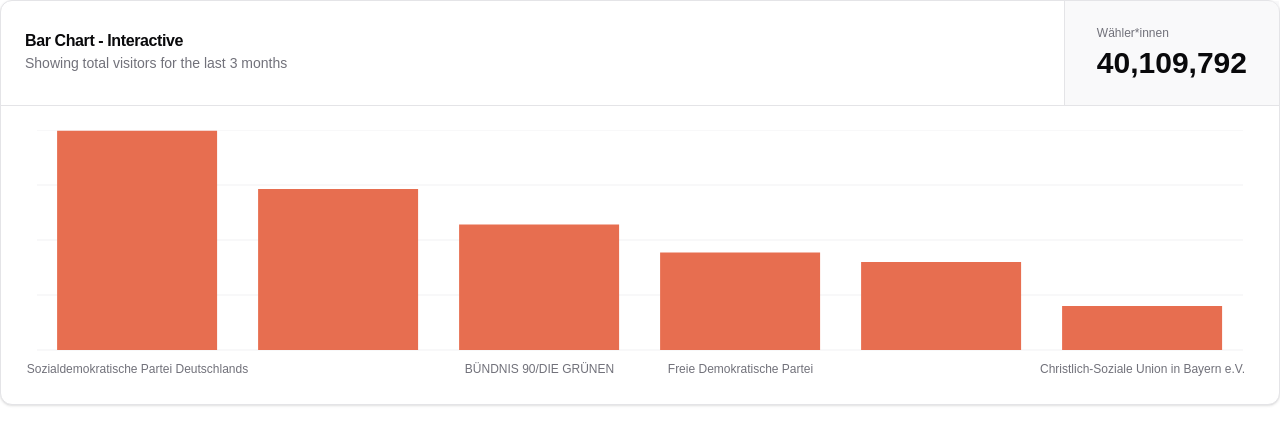
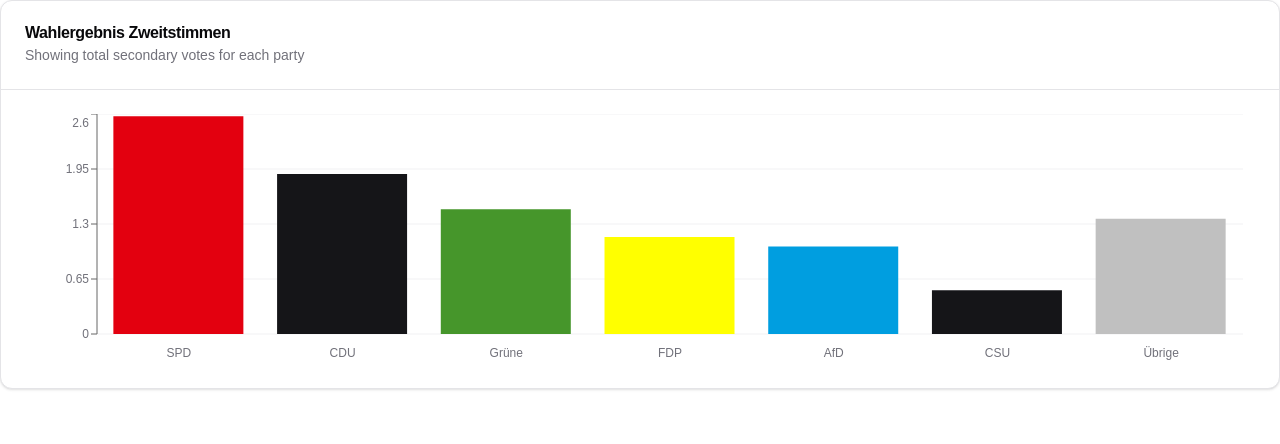
Before and after one commit to Erijl/wahlentwicklung.de, a Next.js app in the folder wahlentwicklung-ui/: page / in a window 1280 px wide. Shown: the top 444 px of the page. Built offline with nearby package versions, Linux system fonts and the light colour scheme.

Commit message:
try coloring of chart

```diff
--- a/wahlentwicklung-ui/src/app/page.tsx
+++ b/wahlentwicklung-ui/src/app/page.tsx
@@ -1,7 +1,7 @@
 "use client"
 
 import * as React from "react"
-import { Bar, BarChart, CartesianGrid, XAxis } from "recharts"
+import { Bar, BarChart, CartesianGrid, Tooltip, XAxis, YAxis } from "recharts"
 
 import {
     Card,
@@ -18,110 +18,63 @@ import {
 } from "@/components/ui/chart"
 
 const chartData = [
-  { date: "Sozialdemokratische Partei Deutschlands", desktop: 11955434, mobile: 150 },
-  { date: "Christlich Demokratische Union Deutschlands", desktop: 8775471, mobile: 180 },
-  { date: "BÜNDNIS 90/DIE GRÜNEN", desktop: 6852206, mobile: 120 },
-  { date: "Freie Demokratische Partei", desktop: 5319952, mobile: 260 },
-  { date: "Alternative für Deutschland", desktop: 4803902, mobile: 290 },
-  { date: "Christlich-Soziale Union in Bayern e.V.", desktop: 2402827, mobile: 340 },
+    {name: "SPD", totalSecondaryVotes: 11955434, percentage: 0.2574270720291405, fill: '#E3000F'},
+    {name: "CDU", totalSecondaryVotes: 8775471, percentage: 0.1889553992942986, fill: '#151518'},
+    {name: "Grüne", totalSecondaryVotes: 6852206, percentage: 0.14754322825256772, fill: '#46962B'},
+    {name: "FDP", totalSecondaryVotes: 5319952, percentage: 0.11455039329359103, fill: '#FFFF00'},
+    {name: "AfD", totalSecondaryVotes: 4803902, percentage: 0.10343868956785109, fill: '#009EE0'},
+    {name: "CSU", totalSecondaryVotes: 2402827, percentage: 0.05173820701135263, fill: '#151518'},
+    {name: "Übrige", totalSecondaryVotes: 6332231, percentage: 0.13634701055119844, fill: '#C0C0C0'},
 ]
 
 const chartConfig = {
-  views: {
-    label: "Page Views",
-  },
-  desktop: {
-    label: "Wähler*innen",
-    color: "hsl(var(--chart-1))",
-  },
-  mobile: {
-    label: "Mobile",
-    color: "hsl(var(--chart-2))",
-  },
+
 } satisfies ChartConfig
 
 export default function Component() {
-  const [activeChart, setActiveChart] =
-      React.useState<keyof typeof chartConfig>("desktop")
 
-  const total = React.useMemo(
-      () => ({
-        desktop: chartData.reduce((acc, curr) => acc + curr.desktop, 0),
-        mobile: chartData.reduce((acc, curr) => acc + curr.mobile, 0),
-      }),
-      []
-  )
+    chartData.forEach(x => x.percentage = Number((x.percentage * 10).toFixed(3)) );
 
     return (
         <Card>
             <CardHeader className="flex flex-col items-stretch space-y-0 border-b p-0 sm:flex-row">
                 <div className="flex flex-1 flex-col justify-center gap-1 px-6 py-5 sm:py-6">
-            <CardTitle>Bar Chart - Interactive</CardTitle>
+                    <CardTitle>Wahlergebnis Zweitstimmen</CardTitle>
                     <CardDescription>
-              Showing total visitors for the last 3 months
+                        Showing total secondary votes for each party
                     </CardDescription>
-          </div>
-          <div className="flex">
-            {["desktop"].map((key) => {
-              const chart = key as keyof typeof chartConfig
-              return (
-                  <button
-                      key={chart}
-                      data-active={activeChart === chart}
-                      className="relative z-30 flex flex-1 flex-col justify-center gap-1 border-t px-6 py-4 text-left even:border-l data-[active=true]:bg-muted/50 sm:border-l sm:border-t-0 sm:px-8 sm:py-6"
-                      onClick={() => setActiveChart(chart)}
-                  >
-                <span className="text-xs text-muted-foreground">
-                  {chartConfig[chart].label}
-                </span>
-                    <span className="text-lg font-bold leading-none sm:text-3xl">
-                  {total[key as keyof typeof total].toLocaleString()}
-                </span>
-                  </button>
-              )
-            })}
                 </div>
             </CardHeader>
             <CardContent className="px-2 sm:p-6">
-          <ChartContainer
-              config={chartConfig}
-              className="aspect-auto h-[250px] w-full"
-          >
+                <ChartContainer className="aspect-auto h-[250px] w-full" config={chartConfig}>
                     <BarChart
-                accessibilityLayer
                         data={chartData}
                         margin={{
                             left: 12,
                             right: 12,
                         }}
                     >
-              <CartesianGrid vertical={false} />
+                        <CartesianGrid vertical={false}/>
                         <XAxis
-                  dataKey="date"
+                            dataKey="name"
                             tickLine={false}
                             axisLine={false}
                             tickMargin={8}
                             minTickGap={32}
-                  tickFormatter={(value) => {
-                    return value;
-                  }}
                         />
+                        <YAxis />
                         <ChartTooltip
                             content={
                                 <ChartTooltipContent
                                     className="w-[150px]"
-                        nameKey="views"
+                                    nameKey="percentage"
                                     labelFormatter={(value) => {
-                          return new Date(value).toLocaleDateString("en-US", {
-                            month: "short",
-                            day: "numeric",
-                            year: "numeric",
-                          })
+                                        return value
                                     }}
                                 />
                             }
                         />
-              <Bar dataKey={activeChart} fill={`var(--color-${activeChart})`} />
+                        <Bar dataKey="percentage" fill="#8884d8" />
                     </BarChart>
                 </ChartContainer>
             </CardContent>
```
Lines whose indentation alone changed are shown as unchanged.
